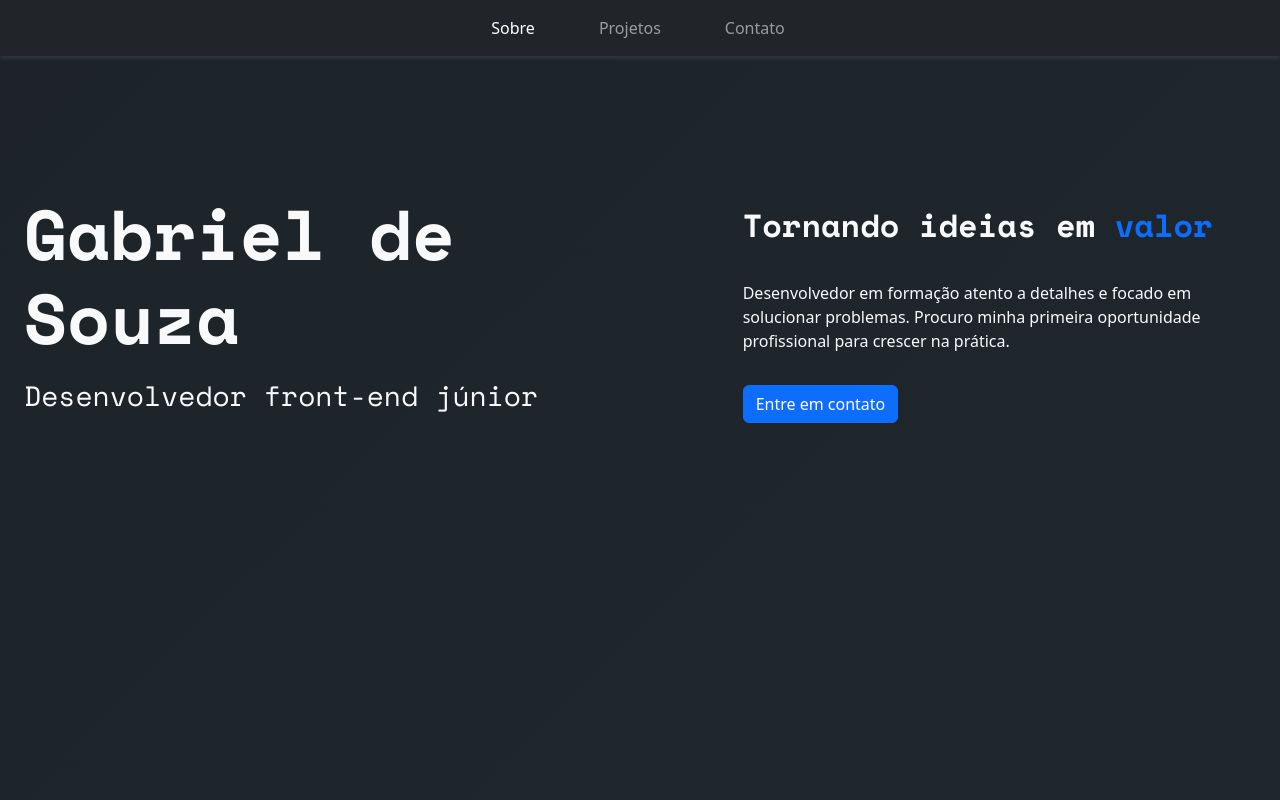
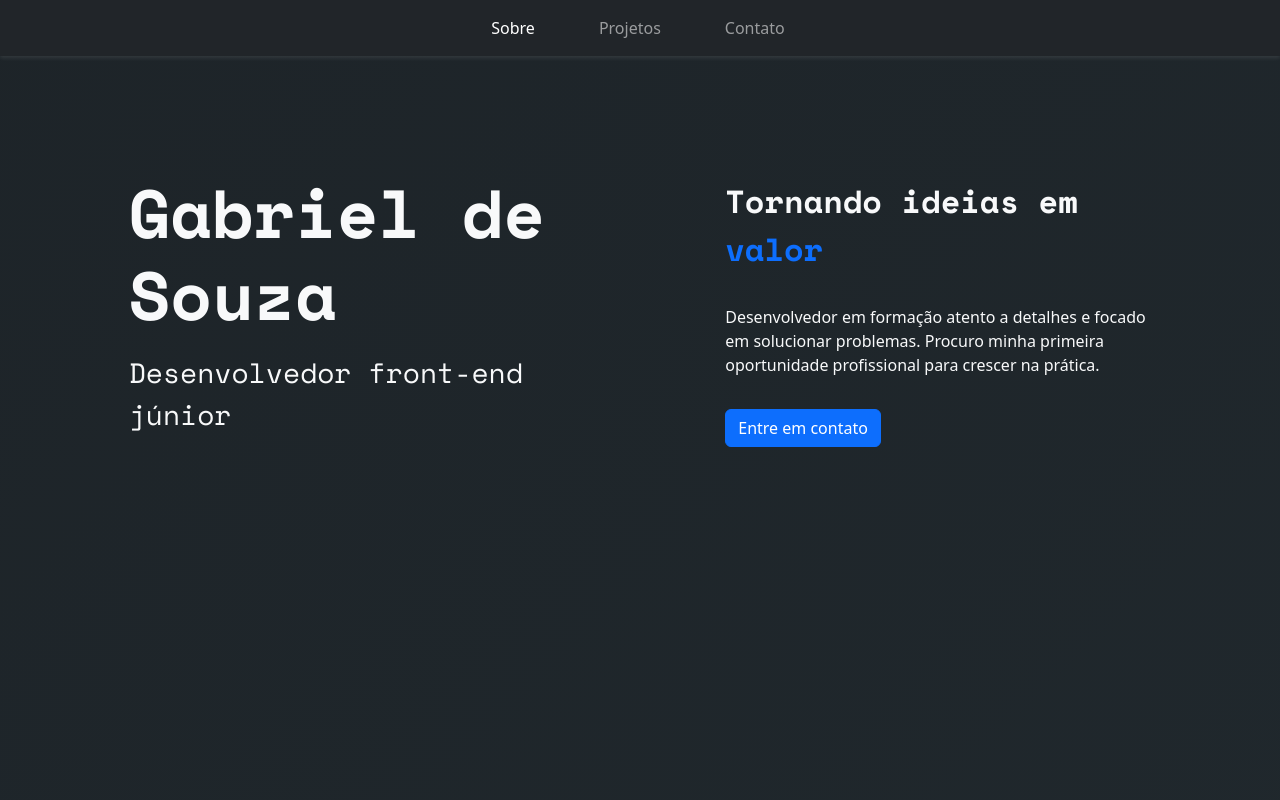
Before and after one commit to gab-souza-martins/portifolio-junior, a website: page index.html in a window 1280 px wide. Shown: the top 800 px of the page. Drawn offline with nearby package versions, Linux system fonts and the light colour scheme.

Commit message:
Alterado tamanho do hero e do h1 neste

```diff
--- a/css/style.css
+++ b/css/style.css
@@ -28,7 +28,7 @@ nav {
 }
 
 #sobre h1 {
-   font-size: 4.4rem;
+   font-size: 4.25rem;
 }
 
 .carousel-indicators {
--- a/index.html
+++ b/index.html
@@ -119,19 +119,17 @@
       <br />
       <main class="container-fluid">
          <section
-            class="container-fluid mt-5 col-12 d-flex flex-wrap gap-5 align-items-lg-center justify-content-lg-between min-vh-100"
+            class="container-fluid mt-5 col-12 col-lg-10 d-flex flex-wrap gap-5 align-items-lg-center justify-content-lg-between min-vh-100"
             id="sobre"
          >
-            <div
-               class="col-12 col-lg-6 d-flex flex-column align-items-start gap-2"
-            >
+            <div class="col-md-6 d-flex flex-column align-items-start gap-2">
                <h1 class="space-mono-bold">Gabriel de Souza</h1>
                <p class="space-mono-regular fs-3">
                   Desenvolvedor front-end júnior
                </p>
             </div>
             <div
-               class="col-12 col-lg-5 d-flex flex-column align-items-start gap-3"
+               class="col-12 col-md-5 d-flex flex-column align-items-start gap-3"
             >
                <p class="space-mono-bold fs-2">
                   Tornando ideias em
```
